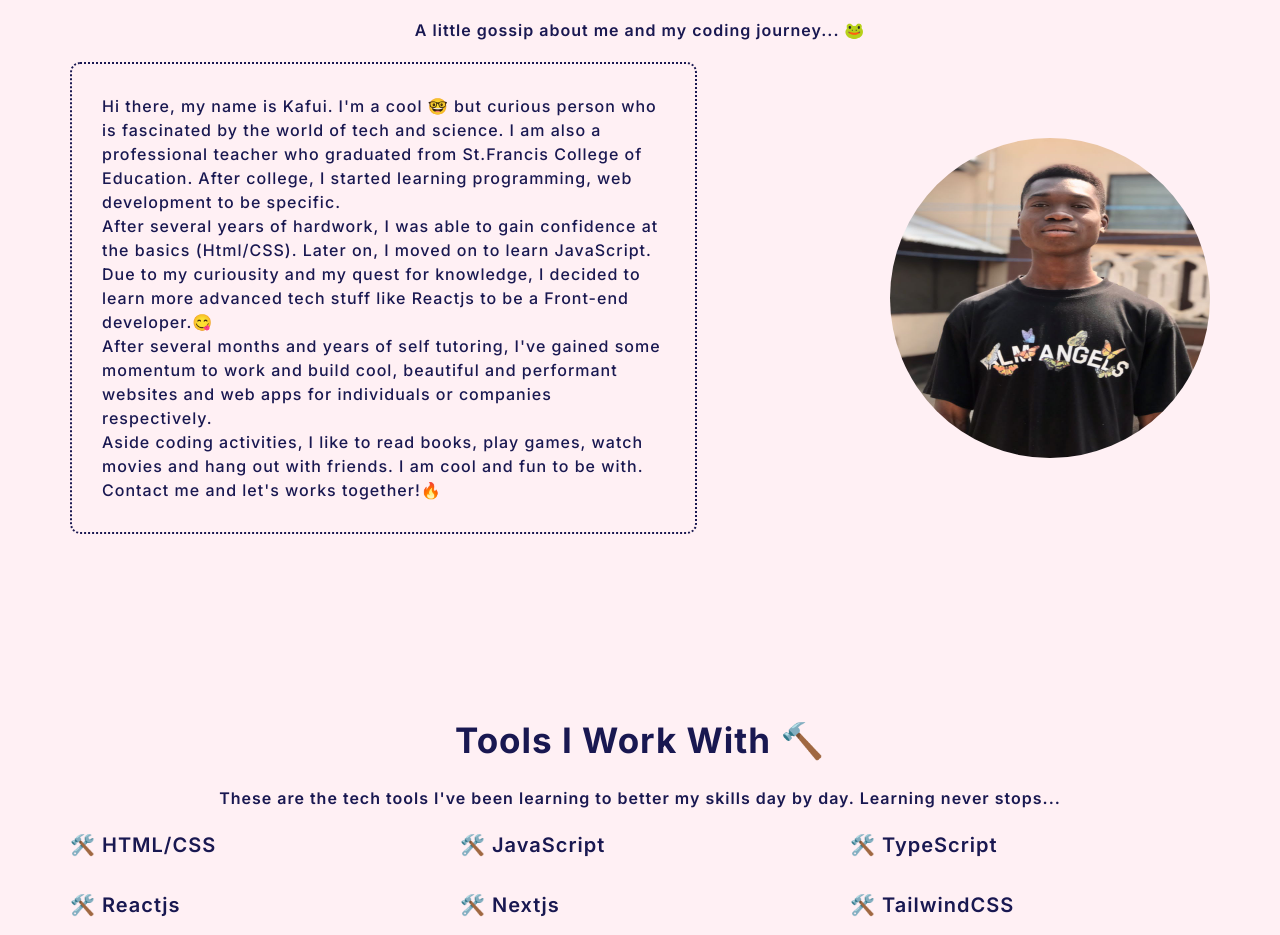
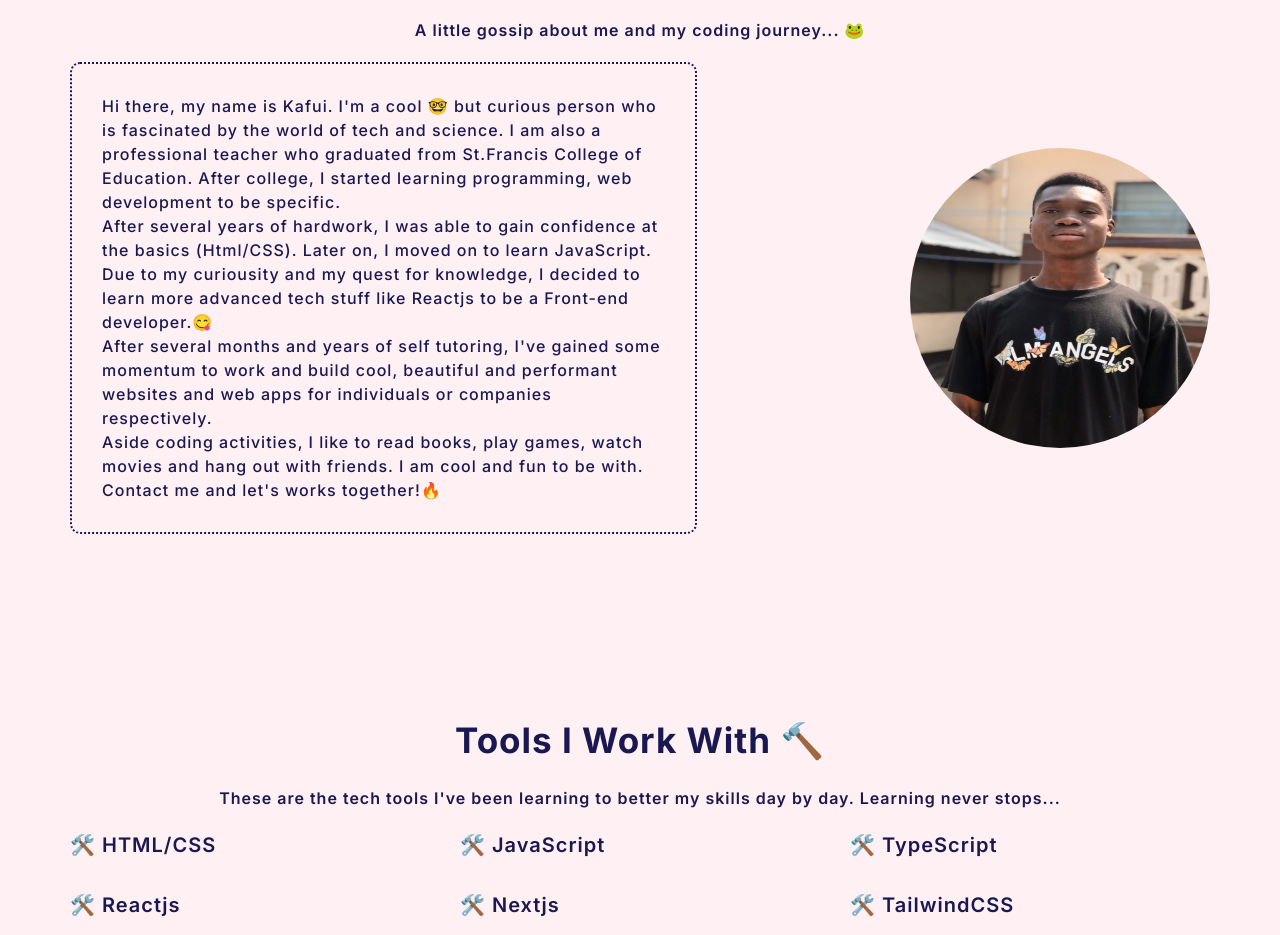
Before and after one commit to MorteyKafui/sir-kafui-portfolio, a Next.js app: page / in a window 1280 px wide. Shown: the part 900-1835 px from the top of the page. Built offline with nearby package versions, Linux system fonts and the light colour scheme; some icons are missing.

Commit message:
upadate img

```diff
--- a/components/About/About.jsx
+++ b/components/About/About.jsx
@@ -32,8 +32,8 @@ const About = () => {
           </p>
           <Image
             src='/assets/kafui.jpg'
-            width={320}
-            height={320}
+            width={300}
+            height={300}
             alt='kafui photo'
           />
         </div>
```
